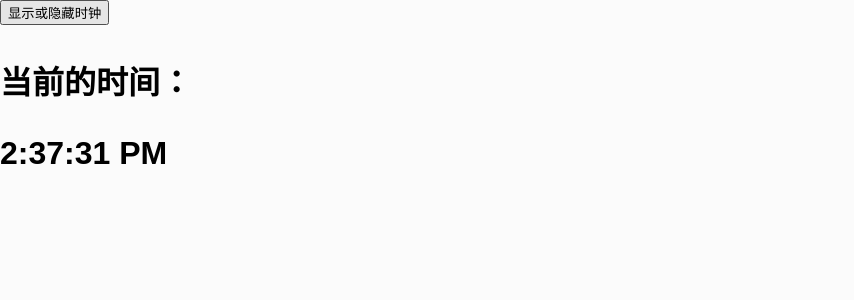
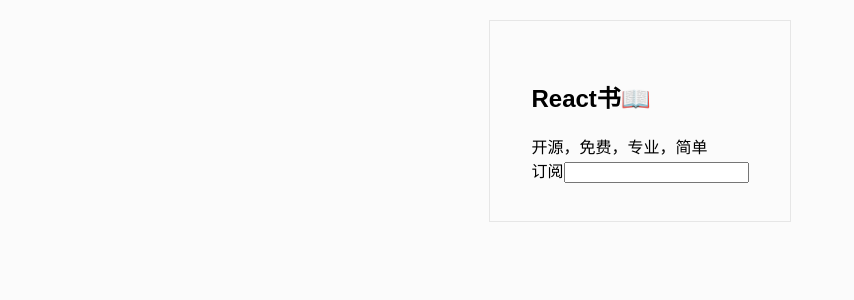
Before and after one commit to LiXiaoRan/comment-component, a React (Create React App) app: page / in a window 1280 px wide. Shown: the top 300 px of the page, without its empty margins (0-854 px from the left). Built offline with nearby package versions, Linux system fonts and the light colour scheme.

Commit message:
props.children获取内嵌结构，完成了card组件

```diff
--- /dev/null
+++ b/src/ComponentCard.js
@@ -0,0 +1,18 @@
+import React, { Component } from 'react'
+
+class ComponentCard extends Component{
+
+
+    render() {
+        return (
+            <div className='card'>
+                <div className='card-content'>
+                    {
+                        this.props.children //获取ComponentCardContent标签的内嵌结构
+                    }
+                </div>
+            </div>
+        );
+    }
+}
+export default ComponentCard
--- a/src/index.css
+++ b/src/index.css
@@ -115,3 +115,17 @@ code {
   margin: 0;
   /*text-indent: 2em;*/
 }
+
+.card{
+  width: 300px;
+  height: 200px;
+  border: 1px solid #e6e6e6;
+  margin: 20px auto;
+  display: flex;
+  justify-content: center;
+  align-items: center;
+}
+
+.card-content{
+  /* padding: 6%; */
+}
--- a/src/index.js
+++ b/src/index.js
@@ -3,10 +3,18 @@ import ReactDOM from 'react-dom';
 import './index.css';
 import CommentApp from './CommentApp';
 import ClockIndex from './ClockIndex'
+import ComponentCard from './ComponentCard'
 import App from './App';
 import * as serviceWorker from './serviceWorker';
 
-ReactDOM.render(<ClockIndex />, document.getElementById('root'));
+// ReactDOM.render(<CommentApp />, document.getElementById('root'));
+ReactDOM.render(
+    <ComponentCard>
+        <h2>React书📖</h2>
+        <div>开源，免费，专业，简单</div>
+        订阅<input />
+    </ComponentCard>, document.getElementById('root')
+)
 
 // If you want your app to work offline and load faster, you can change
 // unregister() to register() below. Note this comes with some pitfalls.
```
